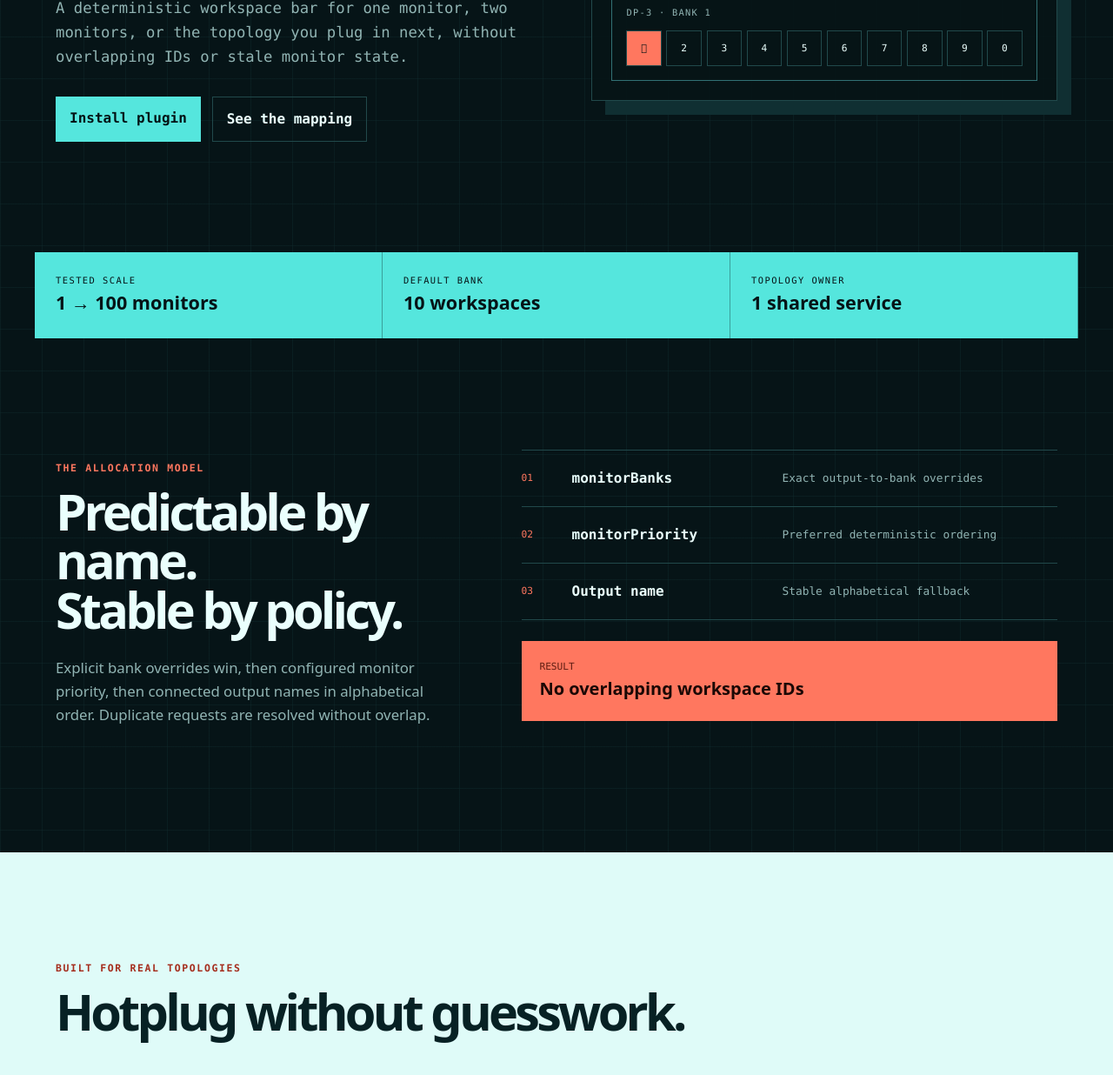
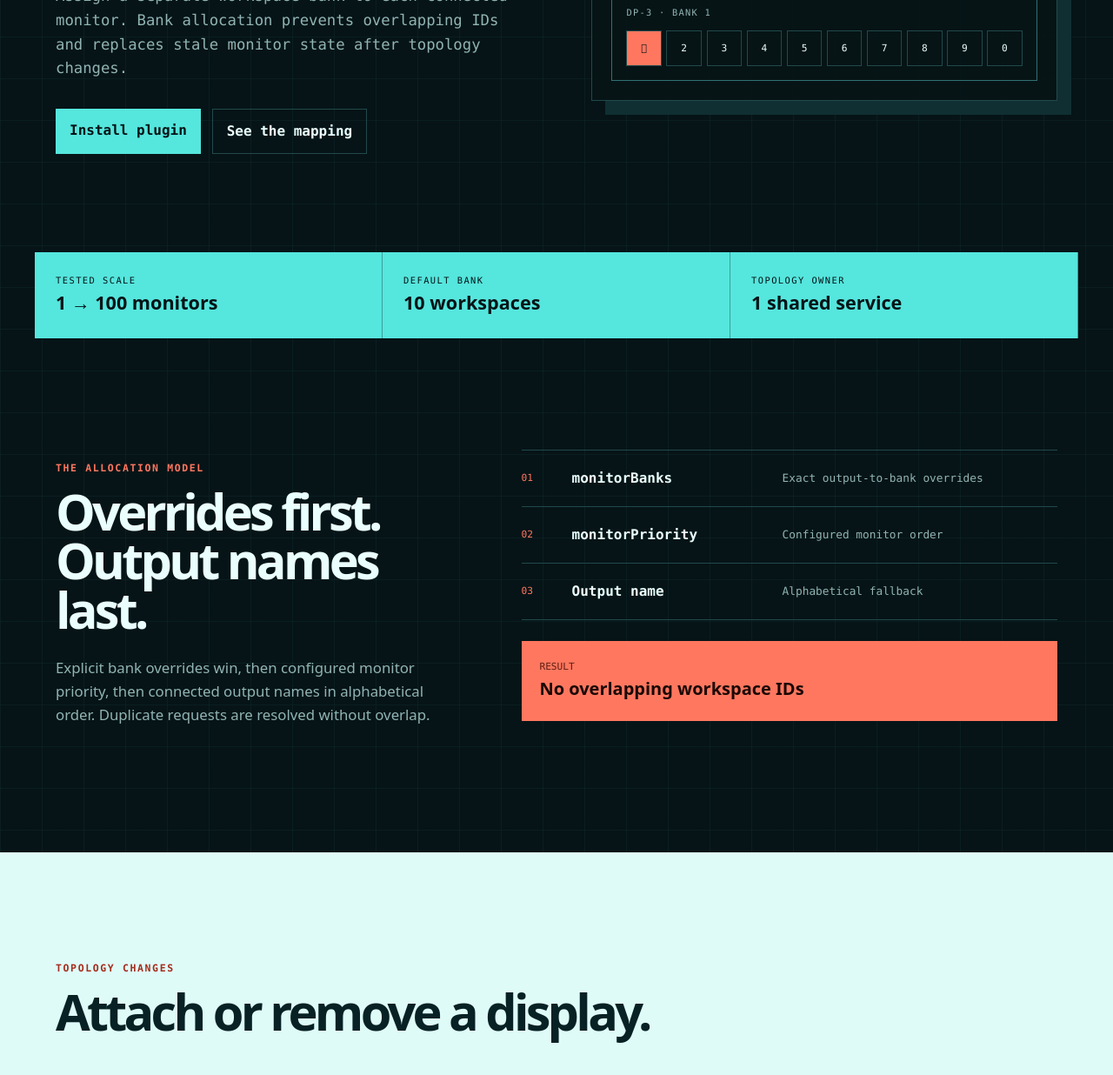
Before and after one commit to bolens/omarchy-multi-monitor-workspaces, a website: page docs/index.html in a window 1280 px wide. Shown: the part 486-1722 px from the top of the page at 87% size. Drawn offline with Linux system fonts and the light colour scheme.

Commit message:
docs: make Pages copy concrete

```diff
--- a/docs/index.html
+++ b/docs/index.html
@@ -3,10 +3,10 @@
 <head>
   <meta charset="utf-8">
   <meta name="viewport" content="width=device-width,initial-scale=1">
-  <meta name="description" content="Deterministic per-monitor workspace banks for Omarchy and Hyprland.">
+  <meta name="description" content="Assign separate, non-overlapping workspace banks to each Omarchy and Hyprland monitor.">
   <meta name="theme-color" content="#071619">
   <meta property="og:title" content="Multi-Monitor Workspaces for Omarchy">
-  <meta property="og:description" content="Every display gets a predictable workspace bank.">
+  <meta property="og:description" content="Assign a separate workspace bank to every display.">
   <meta property="og:image" content="https://bolens.github.io/omarchy-multi-monitor-workspaces/preview.png">
   <title>Multi-Monitor Workspaces · Omarchy</title>
   <link rel="icon" href="favicon.svg" type="image/svg+xml"><link rel="stylesheet" href="styles.css"><link rel="stylesheet" href="responsive.css">
@@ -15,14 +15,14 @@
   <a class="skip" href="#main">Skip to content</a>
   <header><a class="brand" href="#top"><span class="grid-mark" aria-hidden="true"><i>&#8203;</i><i>&#8203;</i><i>&#8203;</i><i>&#8203;</i></span><b>MMW</b><em>Multi-Monitor Workspaces</em></a><nav aria-label="Primary"><a href="#model">Model</a><a href="#features">Features</a><a href="#settings">Settings</a><a class="repo" href="https://github.com/bolens/omarchy-multi-monitor-workspaces">Source ↗</a></nav></header>
   <main id="main">
-    <section class="hero" id="top"><div><p class="kicker">Omarchy × Hyprland · v{{VERSION}}</p><h1>Every display.<br><span>Its own workspace bank.</span></h1><p class="lede">A deterministic workspace bar for one monitor, two monitors, or the topology you plug in next, without overlapping IDs or stale monitor state.</p><div class="actions"><a class="button solid" href="#install">Install plugin</a><a class="button outline" href="#model">See the mapping</a></div></div><div class="topology" aria-label="Workspace bank diagram"><div class="screen"><label>DP-1 · BANK 0</label><div><b>󱓻</b><span>2</span><span>3</span><span>4</span><span>5</span><span>6</span><span>7</span><span>8</span><span>9</span><span>0</span></div></div><svg viewBox="0 0 400 100" aria-hidden="true"><path d="M8 15C90 15 110 85 195 50S310 15 392 15"/><circle cx="8" cy="15" r="5"/><circle cx="392" cy="15" r="5"/></svg><div class="screen screen-b"><label>DP-3 · BANK 1</label><div><b>󱓻</b><span>2</span><span>3</span><span>4</span><span>5</span><span>6</span><span>7</span><span>8</span><span>9</span><span>0</span></div></div></div></section>
+    <section class="hero" id="top"><div><p class="kicker">Omarchy × Hyprland · v{{VERSION}}</p><h1>Every display.<br><span>Its own workspace bank.</span></h1><p class="lede">Assign a separate workspace bank to each connected monitor. Bank allocation prevents overlapping IDs and replaces stale monitor state after topology changes.</p><div class="actions"><a class="button solid" href="#install">Install plugin</a><a class="button outline" href="#model">See the mapping</a></div></div><div class="topology" aria-label="Workspace bank diagram"><div class="screen"><label>DP-1 · BANK 0</label><div><b>󱓻</b><span>2</span><span>3</span><span>4</span><span>5</span><span>6</span><span>7</span><span>8</span><span>9</span><span>0</span></div></div><svg viewBox="0 0 400 100" aria-hidden="true"><path d="M8 15C90 15 110 85 195 50S310 15 392 15"/><circle cx="8" cy="15" r="5"/><circle cx="392" cy="15" r="5"/></svg><div class="screen screen-b"><label>DP-3 · BANK 1</label><div><b>󱓻</b><span>2</span><span>3</span><span>4</span><span>5</span><span>6</span><span>7</span><span>8</span><span>9</span><span>0</span></div></div></div></section>
     <section class="metrics"><div><span>TESTED SCALE</span><b>1 → 100 monitors</b></div><div><span>DEFAULT BANK</span><b>10 workspaces</b></div><div><span>TOPOLOGY OWNER</span><b>1 shared service</b></div></section>
-    <section class="section model" id="model"><div class="heading"><p class="kicker">The allocation model</p><h2>Predictable by name.<br>Stable by policy.</h2><p>Explicit bank overrides win, then configured monitor priority, then connected output names in alphabetical order. Duplicate requests are resolved without overlap.</p></div><div class="mapping"><div class="rule"><span>01</span><b>monitorBanks</b><p>Exact output-to-bank overrides</p></div><div class="rule"><span>02</span><b>monitorPriority</b><p>Preferred deterministic ordering</p></div><div class="rule"><span>03</span><b>Output name</b><p>Stable alphabetical fallback</p></div><div class="result"><span>RESULT</span><strong>No overlapping workspace IDs</strong></div></div></section>
-    <section class="band" id="features"><div class="heading"><p class="kicker">Built for real topologies</p><h2>Hotplug without guesswork.</h2></div><div class="cards"><article><span>⌁</span><h3>Atomic topology</h3><p>Every bar reads one registered-monitor snapshot. Attach and detach invalidate all presentations together.</p></article><article><span>↻</span><h3>Stale teardown protection</h3><p>Generation-tagged registrations prevent an old widget from removing its replacement during shell reload.</p></article><article><span>◫</span><h3>Per-monitor settings</h3><p>Open the exact monitor panel, edit its global workspace glyphs, and inspect the effective bank through IPC.</p></article><article><span>⌘</span><h3>Flexible actions</h3><p>Focus, move, or move silently. Wheel navigation stays inside the assigned monitor bank and can wrap at edges.</p></article></div></section>
+    <section class="section model" id="model"><div class="heading"><p class="kicker">The allocation model</p><h2>Overrides first.<br>Output names last.</h2><p>Explicit bank overrides win, then configured monitor priority, then connected output names in alphabetical order. Duplicate requests are resolved without overlap.</p></div><div class="mapping"><div class="rule"><span>01</span><b>monitorBanks</b><p>Exact output-to-bank overrides</p></div><div class="rule"><span>02</span><b>monitorPriority</b><p>Configured monitor order</p></div><div class="rule"><span>03</span><b>Output name</b><p>Alphabetical fallback</p></div><div class="result"><span>RESULT</span><strong>No overlapping workspace IDs</strong></div></div></section>
+    <section class="band" id="features"><div class="heading"><p class="kicker">Topology changes</p><h2>Attach or remove a display.</h2></div><div class="cards"><article><span>⌁</span><h3>Atomic topology</h3><p>Every bar reads one registered-monitor snapshot. Attach and detach invalidate all presentations together.</p></article><article><span>↻</span><h3>Stale teardown protection</h3><p>Generation-tagged registrations prevent an old widget from removing its replacement during shell reload.</p></article><article><span>◫</span><h3>Per-monitor settings</h3><p>Open the exact monitor panel, edit its global workspace glyphs, and inspect the effective bank through IPC.</p></article><article><span>⌘</span><h3>Flexible actions</h3><p>Focus, move, or move silently. Wheel navigation stays inside the assigned monitor bank and can wrap at edges.</p></article></div></section>
     <section class="section settings" id="settings"><figure><img src="preview.png" alt="Multi-Monitor Workspaces running across the Omarchy desktop" width="3841" height="1080"><figcaption>Real two-monitor workspace banks in Omarchy Shell.</figcaption></figure><div><p class="kicker">Your semantics, visible</p><h2>Numbers where useful. Glyphs where meaningful.</h2><p>Hybrid mode gives the active workspace a glyph, occupied workspaces an active-colored number, and empty workspaces a muted number. Optional per-workspace glyphs can turn global IDs into gaming, social, music, or coding landmarks.</p><ul><li>Number, global, glyph, and hybrid modes</li><li>Independent active, occupied, and empty colors</li><li>Per-workspace glyph overrides</li><li>Opacity, width, margin, and padding controls</li></ul></div></section>
     <section class="section technical"><div class="heading"><p class="kicker">Inspectable automation</p><h2>One IPC surface. Explicit outcomes.</h2></div><div class="code-grid"><pre><code>qs ipc call multi-monitor-workspaces status<br>qs ipc call multi-monitor-workspaces workspaceIds DP-1<br>qs ipc call multi-monitor-workspaces activate DP-1 4 focus</code></pre><div><h3>Race-safe persistence</h3><p>Field intent merges against the latest shell entry. Removed entries are never resurrected, failed writes stay visible, and request errors cannot mask persistence failures.</p><h3>Runtime evidence</h3><p>Status exposes topology serials, registered monitors, allocation snapshots, revision state, pending writes, and separate request/persistence errors.</p></div></div></section>
     <section class="install" id="install"><div><p class="kicker">Install</p><h2>Give every output a bank.</h2><p>Requires Omarchy Quattro 4.0 or newer and the built-in Omarchy bar.</p></div><div class="terminal"><div><span>INSTALL.SH</span><button data-copy="#install-code">COPY</button></div><pre id="install-code"><code>omarchy plugin add https://github.com/bolens/omarchy-multi-monitor-workspaces.git --enable<br>omarchy bar move io.github.bolens.multi-monitor-workspaces --section left --after omarchy.menu</code></pre></div></section>
-    <section class="section resources"><div class="heading"><p class="kicker">Reference</p><h2>Operate it with confidence.</h2></div><div class="links"><a href="https://github.com/bolens/omarchy-multi-monitor-workspaces/blob/main/ARCHITECTURE.md"><span>01</span><b>Architecture</b><em>Allocation and ownership →</em></a><a href="https://github.com/bolens/omarchy-multi-monitor-workspaces/blob/main/TESTING.md"><span>02</span><b>Testing</b><em>Model, QML, live, stress →</em></a><a href="https://github.com/bolens/omarchy-multi-monitor-workspaces#ipc"><span>03</span><b>IPC reference</b><em>Commands and diagnostics →</em></a><a href="https://github.com/bolens/omarchy-multi-monitor-workspaces/blob/main/SECURITY.md"><span>04</span><b>Security</b><em>Boundaries and reporting →</em></a></div></section>
+    <section class="section resources"><div class="heading"><p class="kicker">Reference</p><h2>Allocation, tests, IPC, and security.</h2></div><div class="links"><a href="https://github.com/bolens/omarchy-multi-monitor-workspaces/blob/main/ARCHITECTURE.md"><span>01</span><b>Architecture</b><em>Allocation and ownership →</em></a><a href="https://github.com/bolens/omarchy-multi-monitor-workspaces/blob/main/TESTING.md"><span>02</span><b>Testing</b><em>Model, QML, live, stress →</em></a><a href="https://github.com/bolens/omarchy-multi-monitor-workspaces#ipc"><span>03</span><b>IPC reference</b><em>Commands and diagnostics →</em></a><a href="https://github.com/bolens/omarchy-multi-monitor-workspaces/blob/main/SECURITY.md"><span>04</span><b>Security</b><em>Boundaries and reporting →</em></a></div></section>
   </main>
   <footer><div class="brand"><span class="grid-mark" aria-hidden="true"><i>&#8203;</i><i>&#8203;</i><i>&#8203;</i><i>&#8203;</i></span><b>MMW</b></div><p>Modified hard fork of Omarchy Dual Monitor Workspaces · MIT</p><div><a href="https://github.com/bolens/omarchy-multi-monitor-workspaces">GitHub</a><a href="https://github.com/bolens/omarchy-multi-monitor-workspaces/issues">Issues</a><a href="https://omarchy.org">Omarchy</a></div></footer>
   <script src="site.js"></script>
```
